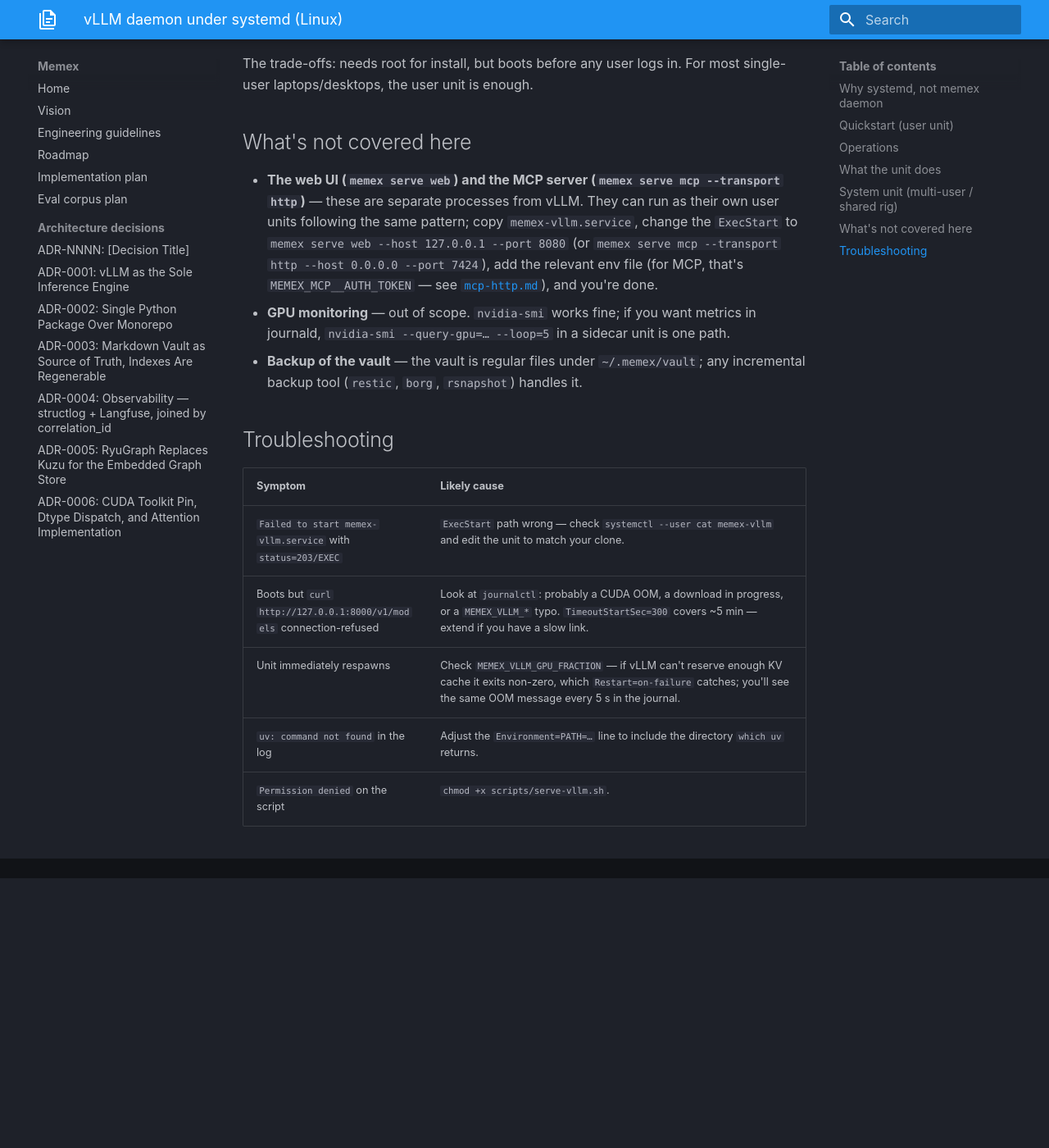
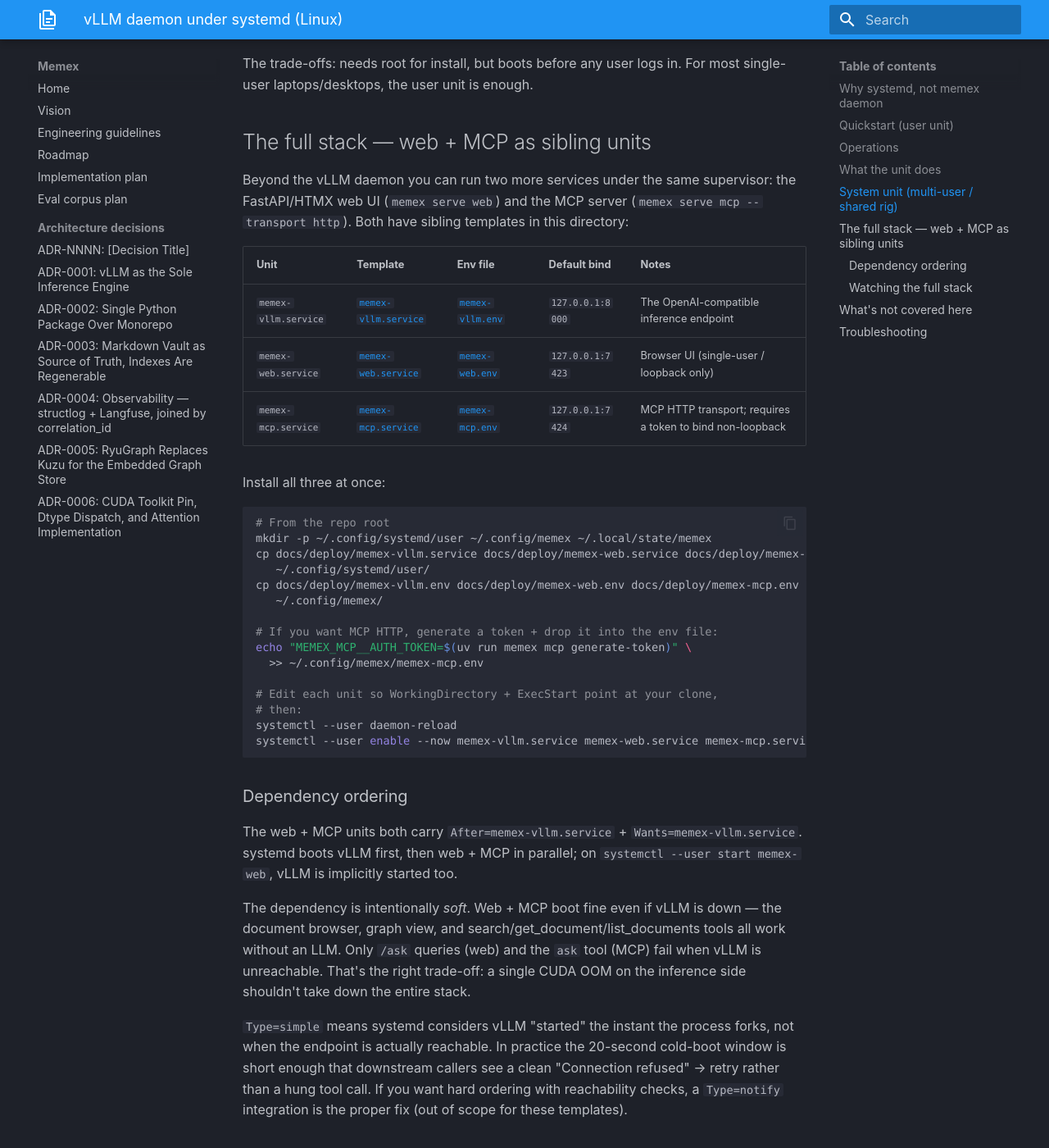
Before and after one commit to Zenetusken/memex, an MkDocs documentation site: the page built from docs/deploy/systemd.md, in a window 1280 px wide and 1400 px high, scrolled down 3002 px. Shown: the whole window at 82% size. Built offline with MkDocs 1.6.1 and Material for MkDocs 9.7.7, drawn with Linux system fonts in a browser that asks for light colours; before the commit the page ends 4073 px from its top, so only the background shows below that; some of the changed text lies outside the part shown.

Commit message:
deploy: web + MCP service templates (P3.2 follow-up — the full stack)
Completes the daemon-templates story. The first P3.2 wave shipped
only the vLLM unit + plist. This adds the two remaining long-running
services so users can boot the entire Memex stack as user-level
units that the OS supervises.

New artefacts under docs/deploy/:
  memex-web.service    User systemd unit for `memex serve web`
  memex-web.env        Env file (vault path, langfuse, base_url overrides)
  memex-mcp.service    User systemd unit for `memex serve mcp --transport http`
  memex-mcp.env        Env file (MEMEX_MCP__AUTH_TOKEN + overrides)
  com.memex.web.plist  macOS launchd agent for the web UI
  com.memex.mcp.plist  macOS launchd agent for the MCP HTTP server

Dependency wiring:
  - Both web + MCP units carry `After=memex-vllm.service` +
    `Wants=memex-vllm.service`. systemd boots vLLM first; web + MCP
    follow in parallel.
  - The dependency is soft on purpose. The document browser / graph
    view / search / get_document / list_documents tools all work
    without an LLM; only `/ask` (web) and the `ask` MCP tool fail
    when vLLM is unreachable. A CUDA OOM on vLLM shouldn't take
    the whole stack offline.

Docs updated:
  - docs/deploy/systemd.md gains a "full stack" section with the
    unit table, one-shot install snippet, dependency-ordering
    notes, and a `journalctl -u … -u … -u …` triple-tail recipe.
  - docs/deploy/launchd.md gains the same shape for macOS users
    (launchd has no native ordering — noted explicitly).

Live-verified on the reference rig (Pop!_OS 22.04 / systemd 249):
  - `systemctl --user enable --now memex-vllm.service
    memex-web.service memex-mcp.service` brought all three up.
  - vLLM reachable in 15 s, web in 1 s, MCP in 1 s.
  - MCP without `Authorization: Bearer` → 401 (auth gate working);
    with the correct token → 400 (auth passed, body was empty
    GET — expected for a non-RPC probe).
  - `kill -9 <web-uv-parent-pid>` triggered systemd's
    `Failed with result 'signal'` → respawn 5 s later → `/healthz`
    back to 200. Restart counter at 1 (within the 5/minute throttle).
  - All three unloaded + removed cleanly; final state has no
    residual processes and GPU back to 735 MB baseline.

ROADMAP entry updated: status row notes "vLLM + web + MCP all
covered", commit count 41→42, phase narrative reflects the two
waves and the soft dependency rationale.

Co-Authored-By: Claude Opus 4.7 <noreply@anthropic.com>

````diff
--- a/docs/deploy/systemd.md
+++ b/docs/deploy/systemd.md
@@ -88,11 +88,59 @@ If the box is shared and you want vLLM running under a dedicated `memex` system
 
 The trade-offs: needs root for install, but boots before any user logs in. For most single-user laptops/desktops, the user unit is enough.
 
+## The full stack — web + MCP as sibling units
+
+Beyond the vLLM daemon you can run two more services under the same supervisor: the FastAPI/HTMX web UI (`memex serve web`) and the MCP server (`memex serve mcp --transport http`). Both have sibling templates in this directory:
+
+| Unit | Template | Env file | Default bind | Notes |
+|---|---|---|---|---|
+| `memex-vllm.service` | [`memex-vllm.service`](memex-vllm.service) | [`memex-vllm.env`](memex-vllm.env) | `127.0.0.1:8000` | The OpenAI-compatible inference endpoint |
+| `memex-web.service` | [`memex-web.service`](memex-web.service) | [`memex-web.env`](memex-web.env) | `127.0.0.1:7423` | Browser UI (single-user / loopback only) |
+| `memex-mcp.service` | [`memex-mcp.service`](memex-mcp.service) | [`memex-mcp.env`](memex-mcp.env) | `127.0.0.1:7424` | MCP HTTP transport; requires a token to bind non-loopback |
+
+Install all three at once:
+
+```sh
+# From the repo root
+mkdir -p ~/.config/systemd/user ~/.config/memex ~/.local/state/memex
+cp docs/deploy/memex-vllm.service docs/deploy/memex-web.service docs/deploy/memex-mcp.service \
+   ~/.config/systemd/user/
+cp docs/deploy/memex-vllm.env docs/deploy/memex-web.env docs/deploy/memex-mcp.env \
+   ~/.config/memex/
+
+# If you want MCP HTTP, generate a token + drop it into the env file:
+echo "MEMEX_MCP__AUTH_TOKEN=$(uv run memex mcp generate-token)" \
+  >> ~/.config/memex/memex-mcp.env
+
+# Edit each unit so WorkingDirectory + ExecStart point at your clone,
+# then:
+systemctl --user daemon-reload
+systemctl --user enable --now memex-vllm.service memex-web.service memex-mcp.service
+```
+
+### Dependency ordering
+
+The web + MCP units both carry `After=memex-vllm.service` + `Wants=memex-vllm.service`. systemd boots vLLM first, then web + MCP in parallel; on `systemctl --user start memex-web`, vLLM is implicitly started too.
+
+The dependency is intentionally *soft*. Web + MCP boot fine even if vLLM is down — the document browser, graph view, and search/get_document/list_documents tools all work without an LLM. Only `/ask` queries (web) and the `ask` tool (MCP) fail when vLLM is unreachable. That's the right trade-off: a single CUDA OOM on the inference side shouldn't take down the entire stack.
+
+`Type=simple` means systemd considers vLLM "started" the instant the process forks, not when the endpoint is actually reachable. In practice the 20-second cold-boot window is short enough that downstream callers see a clean "Connection refused" → retry rather than a hung tool call. If you want hard ordering with reachability checks, a `Type=notify` integration is the proper fix (out of scope for these templates).
+
+### Watching the full stack
+
+```sh
+# Tail all three at once
+journalctl --user -u memex-vllm -u memex-web -u memex-mcp -f
+
+# Status overview
+systemctl --user status memex-vllm memex-web memex-mcp --no-pager
+```
+
 ## What's not covered here
 
-- **The web UI (`memex serve web`) and the MCP server (`memex serve mcp --transport http`)** — these are separate processes from vLLM. They can run as their own user units following the same pattern; copy `memex-vllm.service`, change the `ExecStart` to `memex serve web --host 127.0.0.1 --port 8080` (or `memex serve mcp --transport http --host 0.0.0.0 --port 7424`), add the relevant env file (for MCP, that's `MEMEX_MCP__AUTH_TOKEN` — see [`mcp-http.md`](mcp-http.md)), and you're done.
 - **GPU monitoring** — out of scope. `nvidia-smi` works fine; if you want metrics in journald, `nvidia-smi --query-gpu=… --loop=5` in a sidecar unit is one path.
-- **Backup of the vault** — the vault is regular files under `~/.memex/vault`; any incremental backup tool (`restic`, `borg`, `rsnapshot`) handles it.
+- **Backup of the vault** — the vault is regular files under `~/.memex/vault`; any incremental backup tool (`restic`, `borg`, `rsnapshot`) handles it. A `memex-vault-backup.timer` is a natural follow-up to these unit templates.
+- **A `memex upgrade` wrapper** — `git pull && uv sync && systemctl --user restart memex-vllm memex-web memex-mcp` is the manual recipe; bundling it into one CLI command is a follow-up.
 
 ## Troubleshooting
 
````
Also changed, not shown: docs/ROADMAP.md (+5 -5 lines), docs/deploy/launchd.md (+29 -1 lines), 6 other files.
